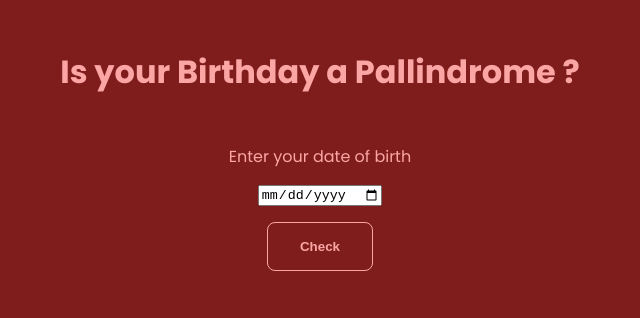
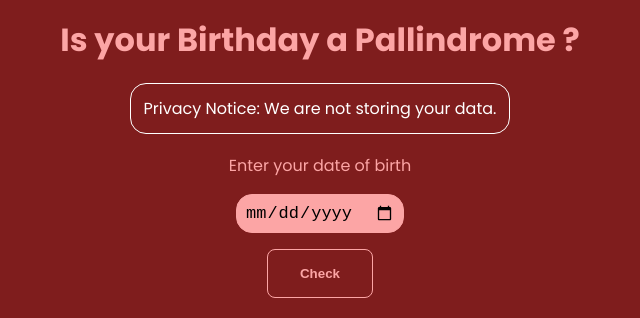
Before and after one commit to anik31/bday-pallindrome, a plain HTML site: page index.html in a window 1280 px wide. Shown: the whole page, without its empty margins (320-960 px from the left). Drawn offline with nearby package versions, Linux system fonts and the light colour scheme; no server answers.

Commit message:
style: update css styling

```diff
--- a/index.html
+++ b/index.html
@@ -11,6 +11,7 @@
 </head>
 <body>
     <h1>Is your Birthday a Pallindrome ?</h1>
+    <p id="privacy">Privacy Notice: We are not storing your data.</p>
     <label for="dob">Enter your date of birth</label>
     <input type="date" id="dob">
     <button id="btn-check">Check</button>
--- a/styles.css
+++ b/styles.css
@@ -12,15 +12,13 @@ body{
     background-color: #7F1D1D;
     color: #FCA5A5;
 }
-input{
+input,label{
     display: block;
     margin: 1rem auto;
 }
 h1{
-    margin: 3rem auto;
-}
-label{
-    margin: 1rem auto;
+    margin: 1rem;
+    margin-bottom: 2rem;
 }
 button{
     color: #FCA5A5;
@@ -46,3 +44,21 @@ lottie-player{
     margin: auto;
     display: none;
 }
+#privacy{
+    display: inline;
+    margin: auto;
+    padding: 0.8rem;
+    border: 1px solid white;
+    border-radius: 1rem;
+    color: white;
+}
+label{
+    margin-top: 2rem;
+}
+input{
+    padding: 0.5rem;
+    background: #FCA5A5;
+    border-radius: 1rem;
+    border: 1px solid #FCA5A5;
+    font-size: 17px;
+}
```
